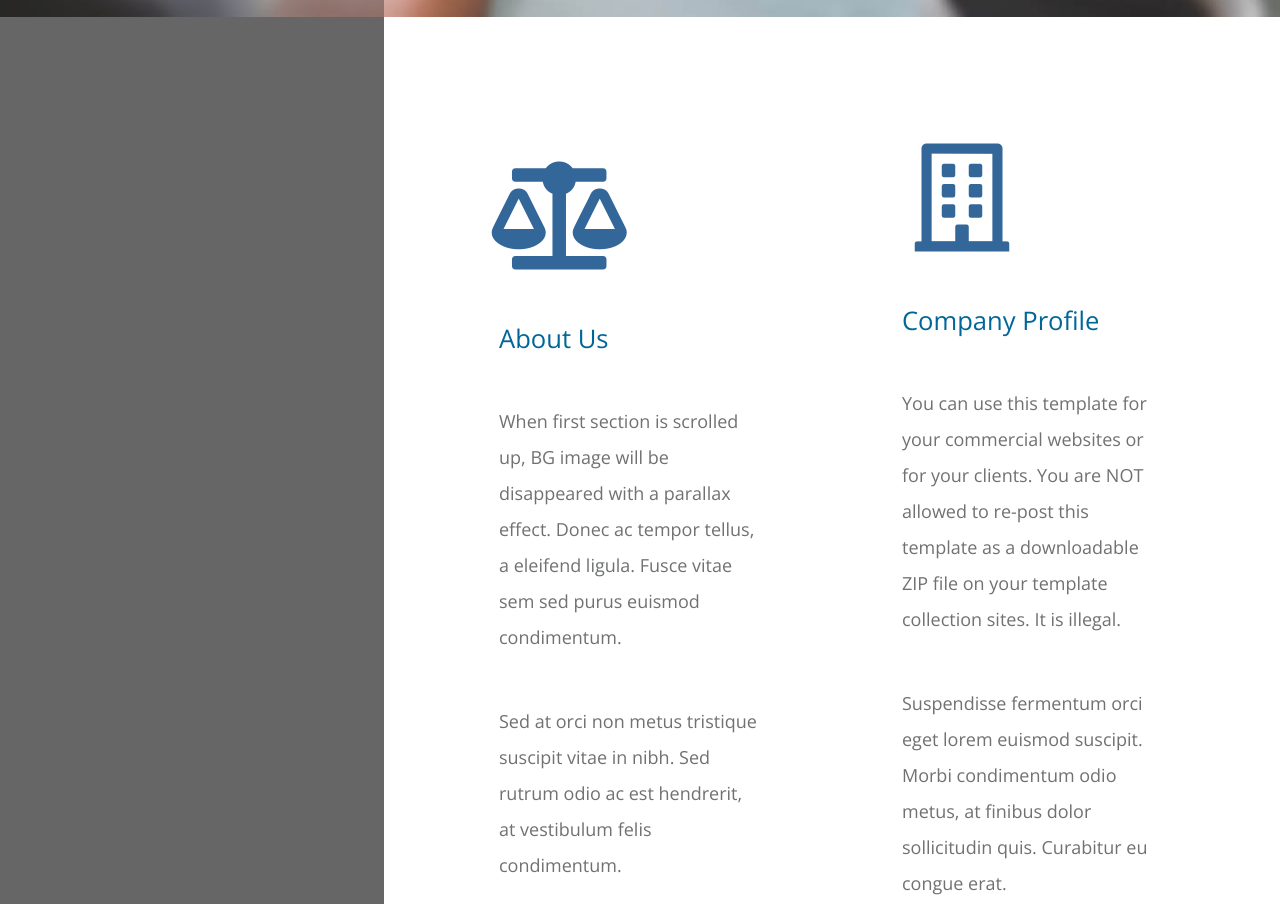
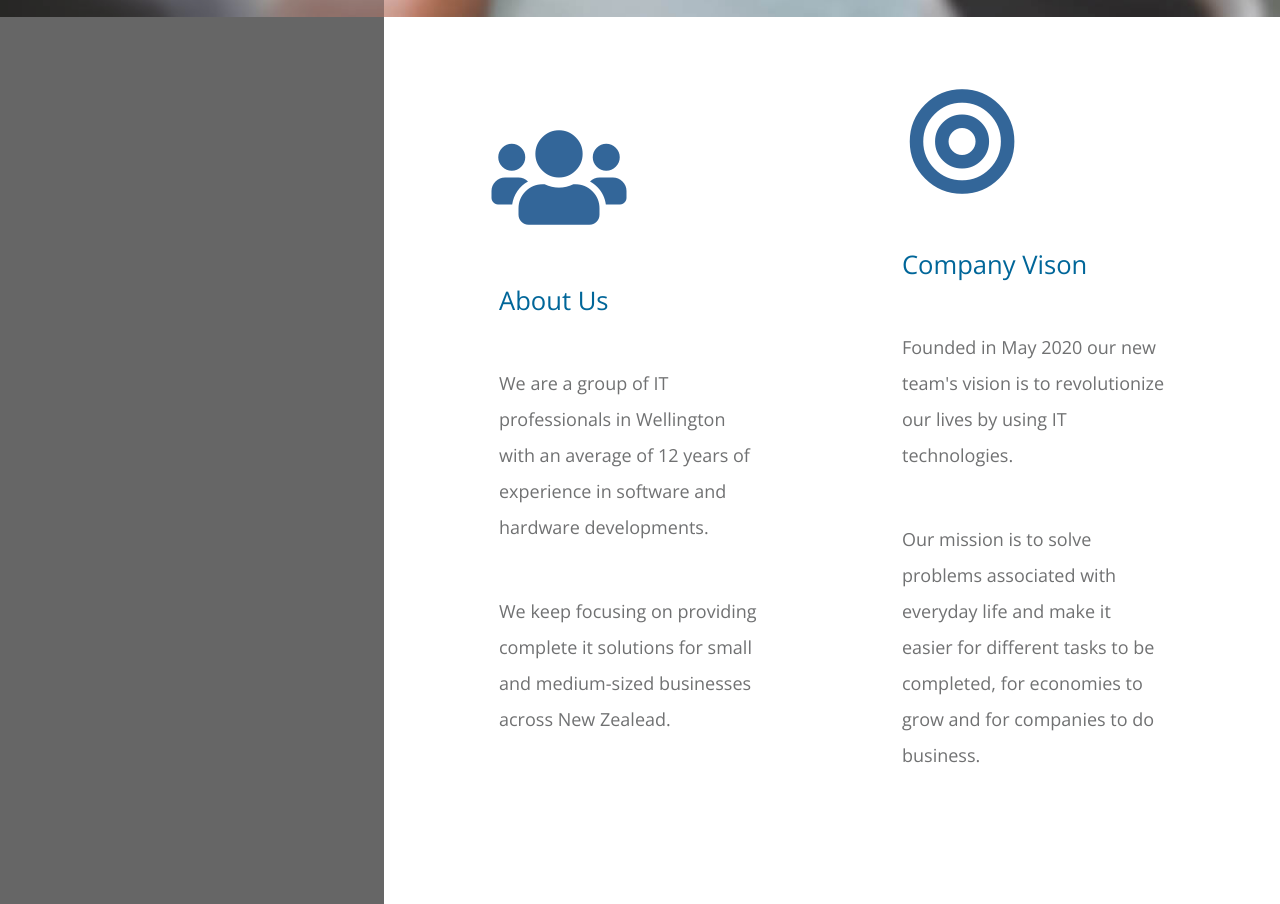
Before and after one commit to sirenfei/whirlwind, a plain HTML site: page index.html in a window 1280 px wide. Shown: the part 783-1687 px from the top of the page. Drawn offline with nearby package versions, Linux system fonts and the light colour scheme.

Commit message:
feat: add about us

```diff
--- a/css/templatemo-dream-pulse.css
+++ b/css/templatemo-dream-pulse.css
@@ -1,10 +1,10 @@
-/*
-
-DREAM PULSE
-
-https://templatemo.com/tm-536-dream-pulse
-
-*/
+.tm-about {
+  display: flex;
+  align-items: center;
+  height: auto;
+  max-width: 1275px;
+  padding: 10px 60px;
+}
 
 body {
   font-family: "Open Sans", Arial, Helvetica, sans-serif;
--- a/index.html
+++ b/index.html
@@ -104,11 +104,11 @@
                         <h2 class="tm-section-title mb-5 text-uppercase tm-color-primary">IT Service And Consultancy</h2>
                         <p class="tm-color-gray">
                           We design and develop IT services and products such as mobile Apps, E-commerce systems, online sales management systems,
-                          online transaction systems, online booking systems, web portals, SEO consultant that boost your
+                          online transaction systems, online booking systems, web portals, SEO consultancy that boost your
                           businesses faster and easier.
                         </p>
                         <p class="mb-0 tm-color-gray">
-                          We also offer Scratch, Python, Nodejs, Java, AI classes that help your children and you leap into IT world beyond question.
+                          We also provide AWS, Google cloud based it services and solutions as well as legacy system maintenance and migrations.
                         </p>
                     </div>
                 </section>
@@ -116,36 +116,30 @@
           </div>
 
           <div class="tm-section-wrap bg-white">
-            <section id="about" class="row tm-section">
+            <section id="about" class="row tm-about">
               <div class="col-xl-6">
                 <div class="tm-section-half">
-                    <div><i class="fas fa-6x fa-balance-scale mb-5 tm-section-icon"></i></div>
+                    <div><i class="fas fa-6x fa-users mb-5 tm-section-icon"></i></div>
                     <h2 class="tm-section-title tm-color-primary mb-5">About Us</h2>
                     <p class="mb-5">
-                      When first section is scrolled up, BG image will be
-                      disappeared with a parallax effect. Donec ac tempor tellus, a
-                      eleifend ligula. Fusce vitae sem sed purus euismod
-                      condimentum.
+                      We are a group of IT professionals in Wellington with an average of 12 years of experience
+                      in software and hardware developments.
                     </p>
                     <p>
-                      Sed at orci non metus tristique suscipit vitae in nibh. Sed
-                      rutrum odio ac est hendrerit, at vestibulum felis condimentum.
+                      We keep focusing on providing complete it solutions for small and medium-sized businesses across New Zealead.
                     </p>
                 </div>
               </div>
               <div class="col-xl-6">
                 <div class="tm-section-half">
-                    <div><i class="far fa-6x fa-building mb-5 tm-section-icon"></i></div>
-                    <h2 class="tm-section-title tm-color-primary mb-5">Company Profile</h2>
+                    <div><i class="fas fa-6x fa-bullseye mb-5 tm-section-icon"></i></div>
+                    <h2 class="tm-section-title tm-color-primary mb-5">Company Vison</h2>
                     <p class="mb-5">
-                      You can use this template for your commercial websites or for your clients.
-                      You are NOT allowed to re-post this template as a downloadable ZIP file
-                      on your template collection sites. It is illegal.
+                      Founded in May 2020 our new team's vision is to revolutionize our lives by using IT technologies.
                     </p>
                     <p>
-                      Suspendisse fermentum orci eget lorem euismod suscipit. Morbi
-                      condimentum odio metus, at finibus dolor sollicitudin quis.
-                      Curabitur eu congue erat.
+                      Our mission is to solve problems associated with everyday life and make it easier
+                      for different tasks to be completed, for economies to grow and for companies to do business.
                     </p>
                 </div>
               </div>
```
